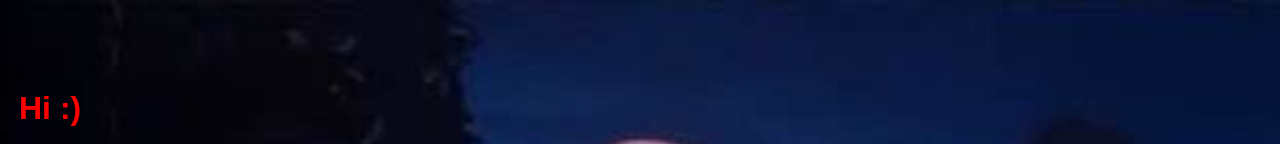
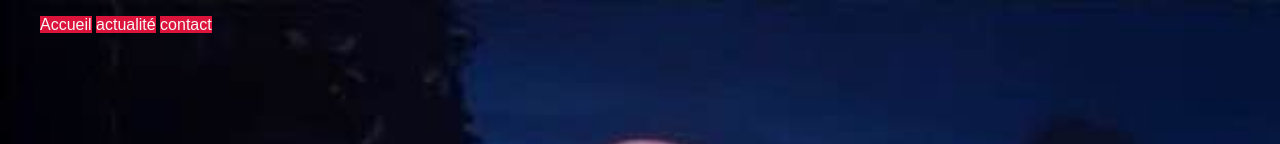
Before and after one commit to davycx10/hmlt_css_js, a plain HTML site: page html_css/index.html in a window 1280 px wide. Shown: the top 144 px of the page. Drawn offline with Linux system fonts and the light colour scheme.

Commit message:
modified/file

```diff
--- a/html_css/index.html
+++ b/html_css/index.html
@@ -9,6 +9,15 @@
 </head>
 
 <body>
+
+    <nav class="menu_nav">
+        <ul>
+            <li><a href="index.html">Accueil</a></li>
+            <li><a href="page1.html" target="_blank">actualité</a></li>
+            <li><a href="page2.html" target="_blank">contact</a></li>
+
+        </ul>
+    </nav>
 
     <h1> Hi :) </h1>
 
--- a/html_css/style_css.css
+++ b/html_css/style_css.css
@@ -1,4 +1,4 @@
-body {
+ body {
     font-family: Arial, sans-serif;
     margin: 0;
     padding: 0;
@@ -19,9 +19,28 @@ p {
   font-size: 60px;
 }
 
+/*
 a {
     color: #3202df;
     margin: 0 10px;
     text-decoration: none;
     opacity: 0.5;
+} */
+
+nav.menu_nav ul li {
+    list-style-type: none;
+    display: inline-block;
 }
+
+nav.menu_nav ul li a {
+    color: #f7f7f7;
+    text-decoration: none;
+    background-color: crimson;
+
+}
+
+nav.menu_nav ul li a:hover {
+    background-color: #f7f7f7;
+    color: crimson;
+    transition: 0.5s all   ;
+}
```
Also changed, not shown: html_css/page1.html (added, +15 -0 lines).
